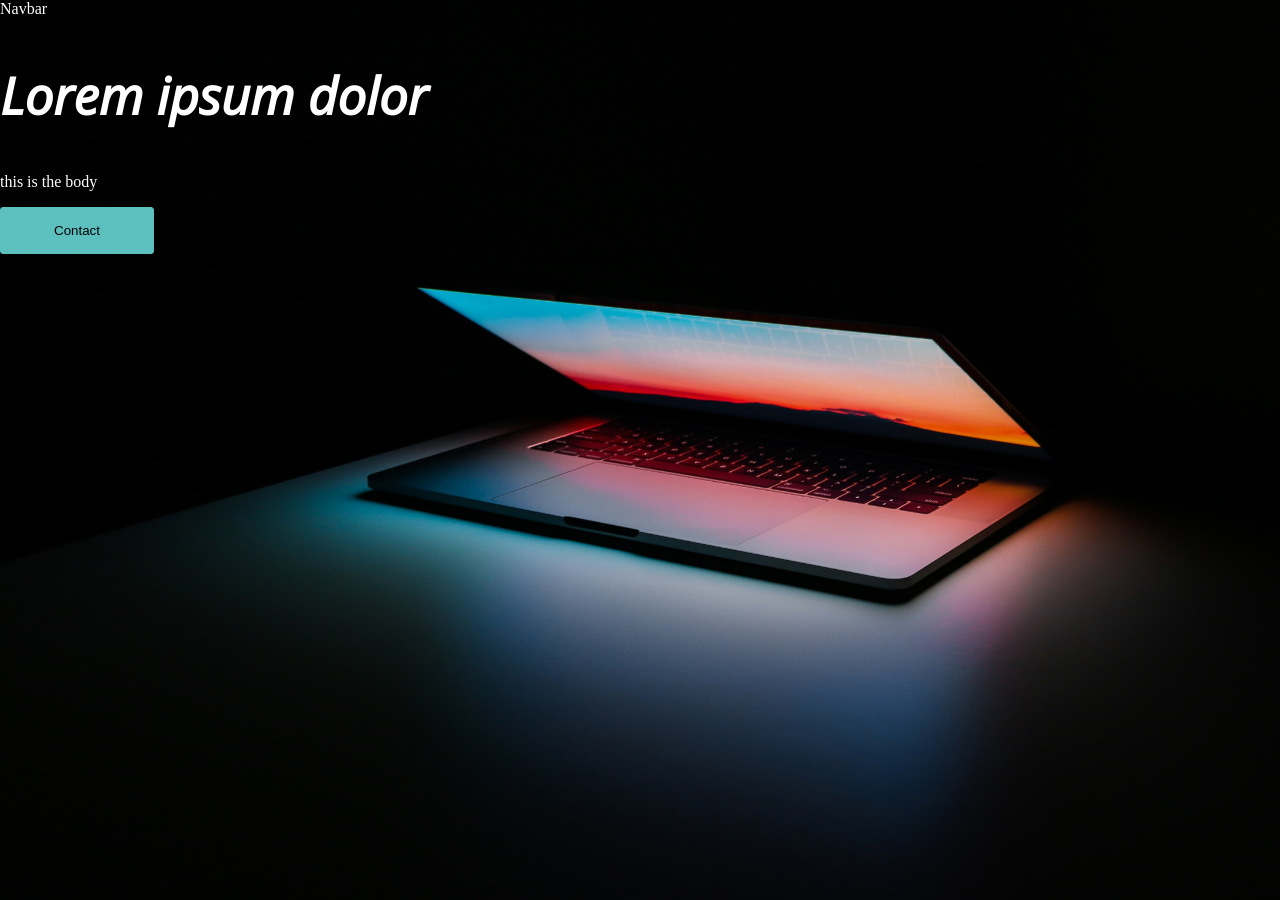
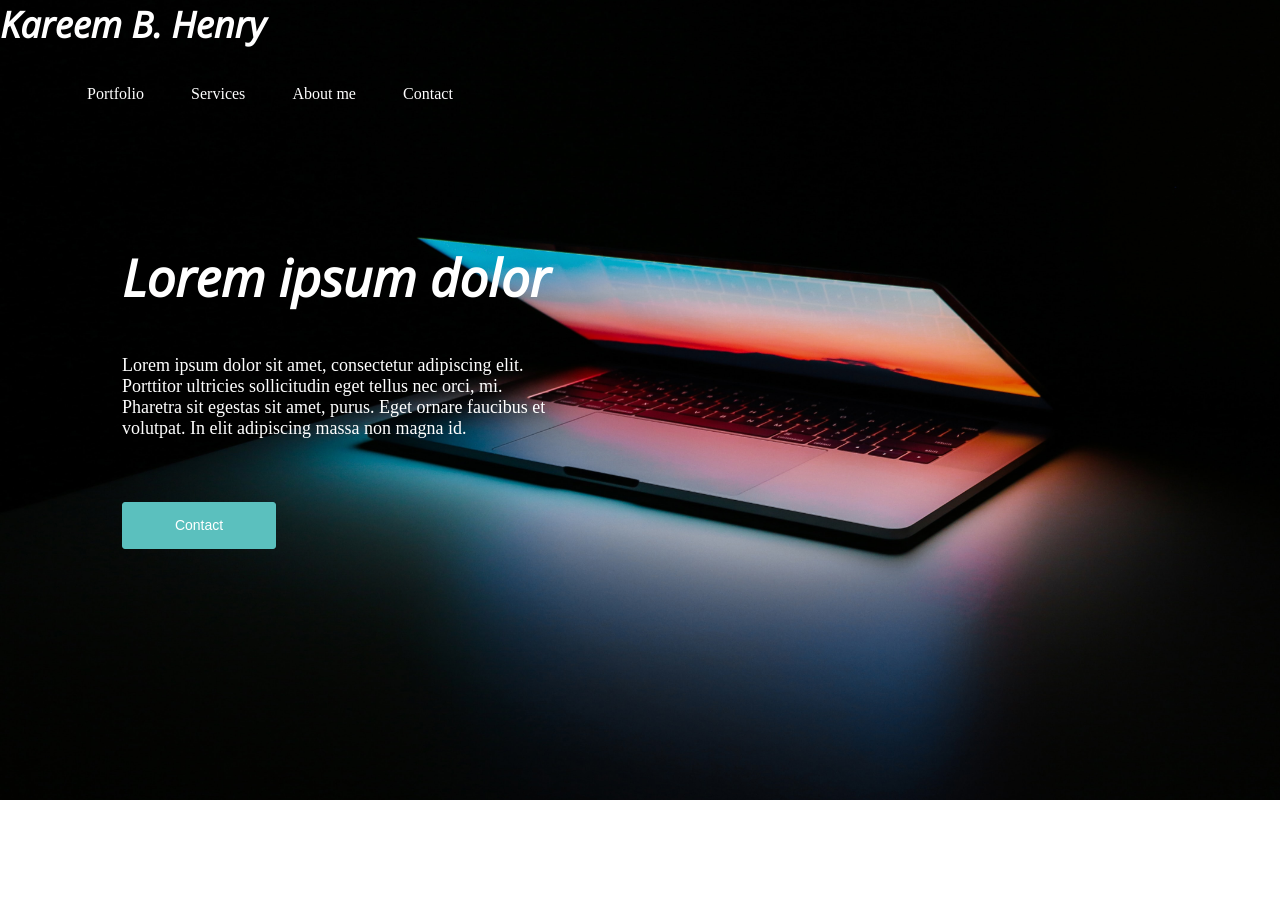
Before and after one commit to kareembh/landing-page, a React (Create React App) app: page / in a window 1280 px wide. Shown: the top 900 px of the page. After the commit the page ends 800 px from the top, so only its background shows below. Built offline with nearby package versions, Linux system fonts and the light colour scheme.

Commit message:
edited the navbar, button and herocard components

```diff
--- a/src/components/App/App.js
+++ b/src/components/App/App.js
@@ -1,15 +1,21 @@
 import './App.scss';
 import Herocard from '../Herocard/Herocard';
 import Navbar from '../Navbar/Navbar';
+
+
+
+const title= "Lorem ipsum dolor";
+const body= "Lorem ipsum dolor sit amet, consectetur adipiscing elit. Porttitor ultricies sollicitudin eget tellus nec orci, mi. Pharetra sit egestas sit amet, purus. Eget ornare faucibus et volutpat. In elit adipiscing massa non magna id.";
+const buttonText= "Contact";
 
 const App = () => {
   return (
     <div className="landing-section">
       <Navbar />
       <Herocard
-        heroCardTitle="Lorem ipsum dolor"
-        heroCardBody="this is the body"
-        buttonText="Contact"
+        heroCardTitle={title}
+        heroCardBody={body}
+        buttonText={buttonText}
       />
     </div>
   );
--- a/src/components/App/App.scss
+++ b/src/components/App/App.scss
@@ -4,8 +4,9 @@
     background-image: url('../../assets/landing-page-background.jpg');
     background-color: $primary-one-color;
     width: 1440px;
-    height: 900px;
+    height: 800px;
     background-position: center;
     background-repeat: no-repeat;
     background-size: cover;
+    margin: 0;
 }
--- a/src/components/Button/Button.scss
+++ b/src/components/Button/Button.scss
@@ -4,6 +4,8 @@ button{
     border-radius: 3px;
     width: 154px;
     height: 47px;
+    color: $primary-two-color;
     background-color: $secondary-color;
     border: 1px solid $secondary-color;
+    font-size: 14px;
 }
--- a/src/components/Herocard/Herocard.js
+++ b/src/components/Herocard/Herocard.js
@@ -1,6 +1,7 @@
 import React from 'react';
 import './Herocard.scss'
 import Button from '../Button/Button'
+
 
  const Herocard = (props) => {
     return(
--- a/src/components/Herocard/Herocard.scss
+++ b/src/components/Herocard/Herocard.scss
@@ -2,4 +2,17 @@
 
 .hero-card{
     color: $primary-two-color;
+    position: absolute;
+    max-width: 571px;
+    height: 299px;
+    left: 122px;
+    top: 200px;
 }
+p{
+    font-size: 18px;
+    max-width: 430px;
+}
+
+Button{
+    margin-top: 45px;
+}
--- a/src/components/Navbar/Navbar.js
+++ b/src/components/Navbar/Navbar.js
@@ -1,10 +1,26 @@
 import React from 'react'
 import './Navbar.scss';
 
+const portfolio ='Portfolio';
+const services ='Services';
+const aboutMe ='About me';
+const contact ='Contact';
+
+
 const Navbar = () => {
     return (
-        <div>
-            Navbar
+        <div className="navbar">
+            <div className="branding">
+                <h3>Kareem B. Henry</h3>
+            </div>
+            <div className="navbar-menu-container">
+                <ul className="navbar-menu">
+                    <li className="navbar-menu-item">{portfolio}</li>
+                    <li className="navbar-menu-item">{services}</li>
+                    <li className="navbar-menu-item">{aboutMe}</li>
+                    <li className="navbar-menu-item">{contact}</li>
+                </ul>
+            </div>
         </div>
     )
 }
--- a/src/components/Navbar/Navbar.scss
+++ b/src/components/Navbar/Navbar.scss
@@ -1,5 +1,24 @@
 @import '../../styles/variables.scss';
 
-div{
+.navbar{
     color: $primary-two-color;
 }
+.navbar-menu-container{
+    max-width: 500px;
+}
+
+.navbar-menu{
+    list-style-type:none;
+    display: flex;
+    justify-content: space-evenly;
+}
+
+.navbar-menu-item{
+
+}
+
+.branding{
+    h3{
+        margin-top: 0;
+    }
+}
--- a/src/index.scss
+++ b/src/index.scss
@@ -1,3 +1,41 @@
+@import './styles/variables.scss';
+
 body {
   margin: 0;
 }
+
+h1{
+  font-family: $font-stack;
+  font-size: 72px;
+  font-weight: 800;
+}
+
+h2{
+  font-family: $font-stack;
+  font-size: 51px;
+  font-weight: 800;
+}
+
+h3{
+  font-family: $font-stack;
+  font-size: 36px;
+  font-weight: regular;
+}
+
+h4{
+  font-family: $font-stack;
+  font-size: 25px;
+  font-weight: regular;
+}
+
+h5{
+  font-family: $font-stack;
+  font-size: 18px;
+  font-weight: regular;
+}
+
+h6{
+  font-family: $font-stack;
+  font-size: 14px;
+  font-weight: regular;
+}
--- a/src/styles/variables.scss
+++ b/src/styles/variables.scss
@@ -6,40 +6,3 @@ $accent-color:#CE2D4F;
 
 //Font (this should probably go into a scss config)
 $font-stack:'Open Sans', sans-serif;
-
-//Heading size (this should probably go into a scss config)
-h1{
-    font-family: $font-stack;
-    font-size: 72px;
-    font-weight: medium;
-}
-
-h2{
-    font-family: $font-stack;
-    font-size: 51px;
-    font-weight: medium;
-}
-
-h3{
-    font-family: $font-stack;
-    font-size: 36px;
-    font-weight: regular;
-}
-
-h4{
-    font-family: $font-stack;
-    font-size: 25px;
-    font-weight: regular;
-}
-
-h5{
-    font-family: $font-stack;
-    font-size: 18px;
-    font-weight: regular;
-}
-
-h6{
-    font-family: $font-stack;
-    font-size: 14px;
-    font-weight: regular;
-}
```
Also changed, not shown: 1 other file (tests, documents, lock files or other folders).
